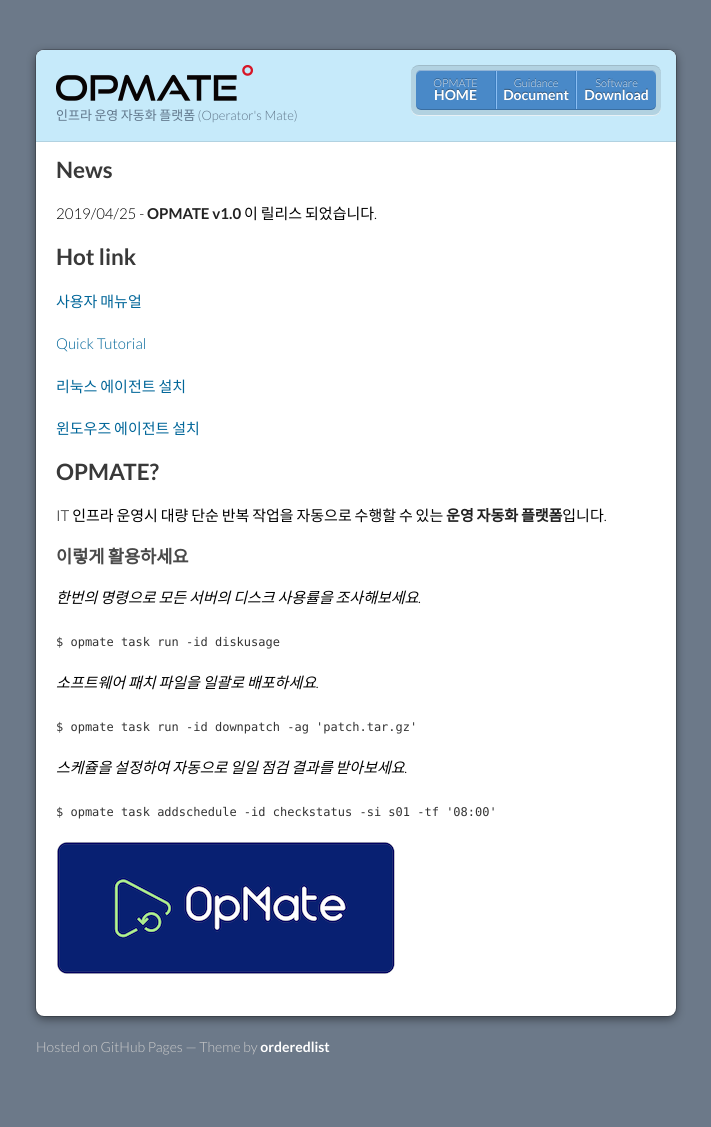
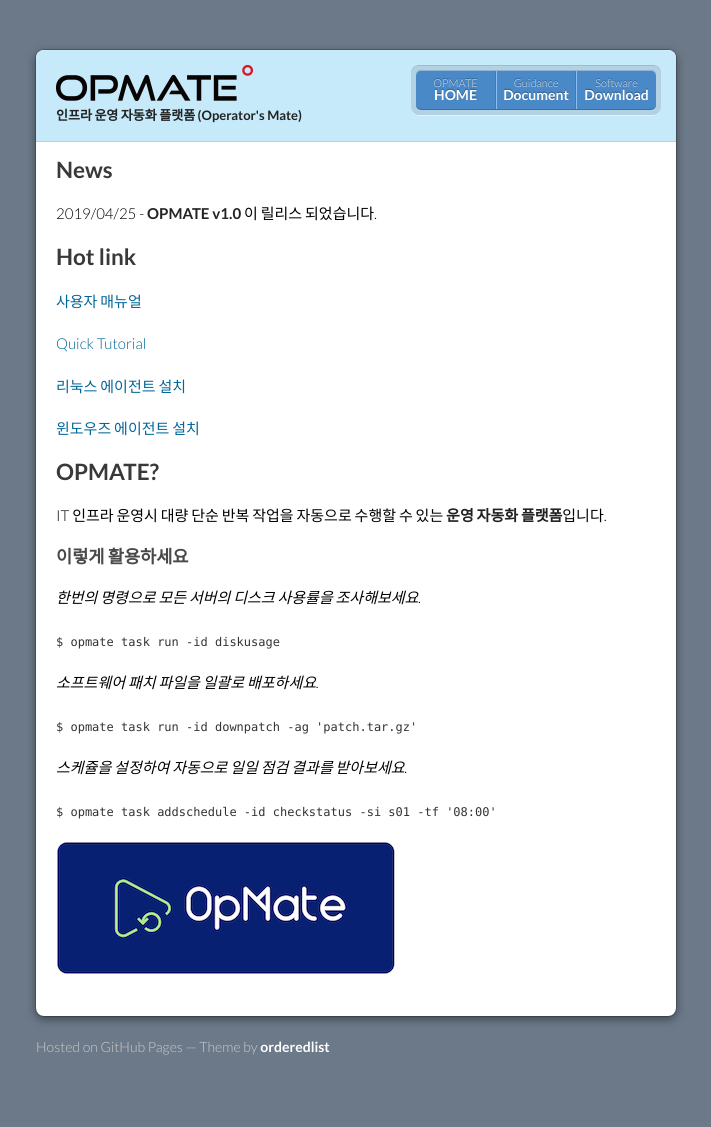
Before and after one commit to opmate/opmate.github.io, a Jekyll site: the page built from index.md, in a window 1280 px wide. Shown: the whole page, without its empty margins (284-995 px from the left). Built offline with Jekyll 4.4.1, drawn with Linux system fonts in a browser that asks for light colours; our own code applies the rules of GitHub Pages for plain Markdown files; a script that is not in the unit is left out; the repository's description, which GitHub fills in, is left out.

Commit message:
Update default.html

```diff
--- a/_layouts/default.html
+++ b/_layouts/default.html
@@ -27,9 +27,9 @@
         {% endif %}
         -->
         {% if page.title and page.description %}
-          <p>{{ page.title }} : {{ page.description }}</p>
+          <p><strong>{{ page.title }} : {{ page.description }}</strong></p>
         {% elsif page.title %}
-          <p>{{ page.title }}</p>
+          <p><strong>{{ page.title }}</strong></p>
         {% endif %}
         <!--
         <p class="view"><a href="{{ site.github.repository_url }}">View the Project on GitHub <small>{{ github_name }}</small></a></p>
```
